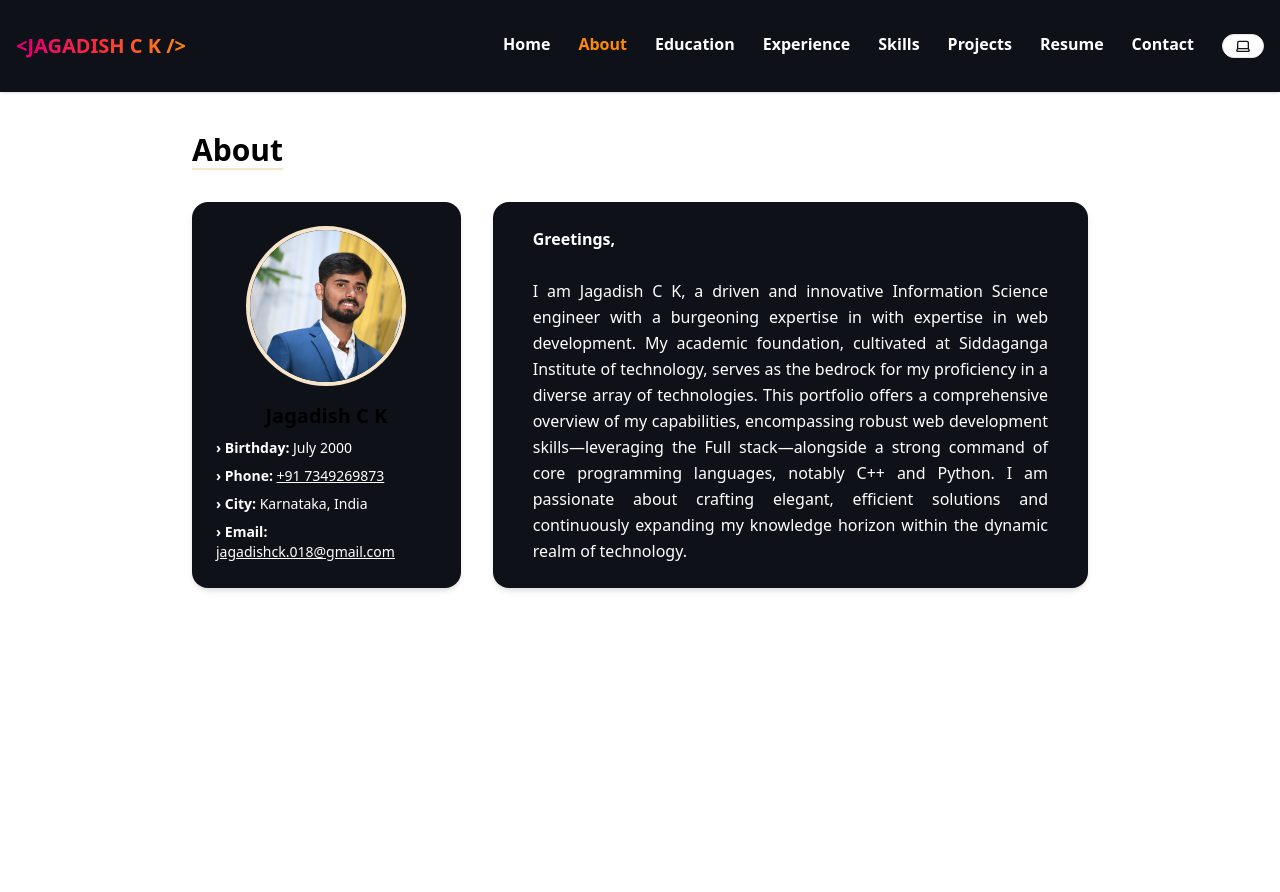
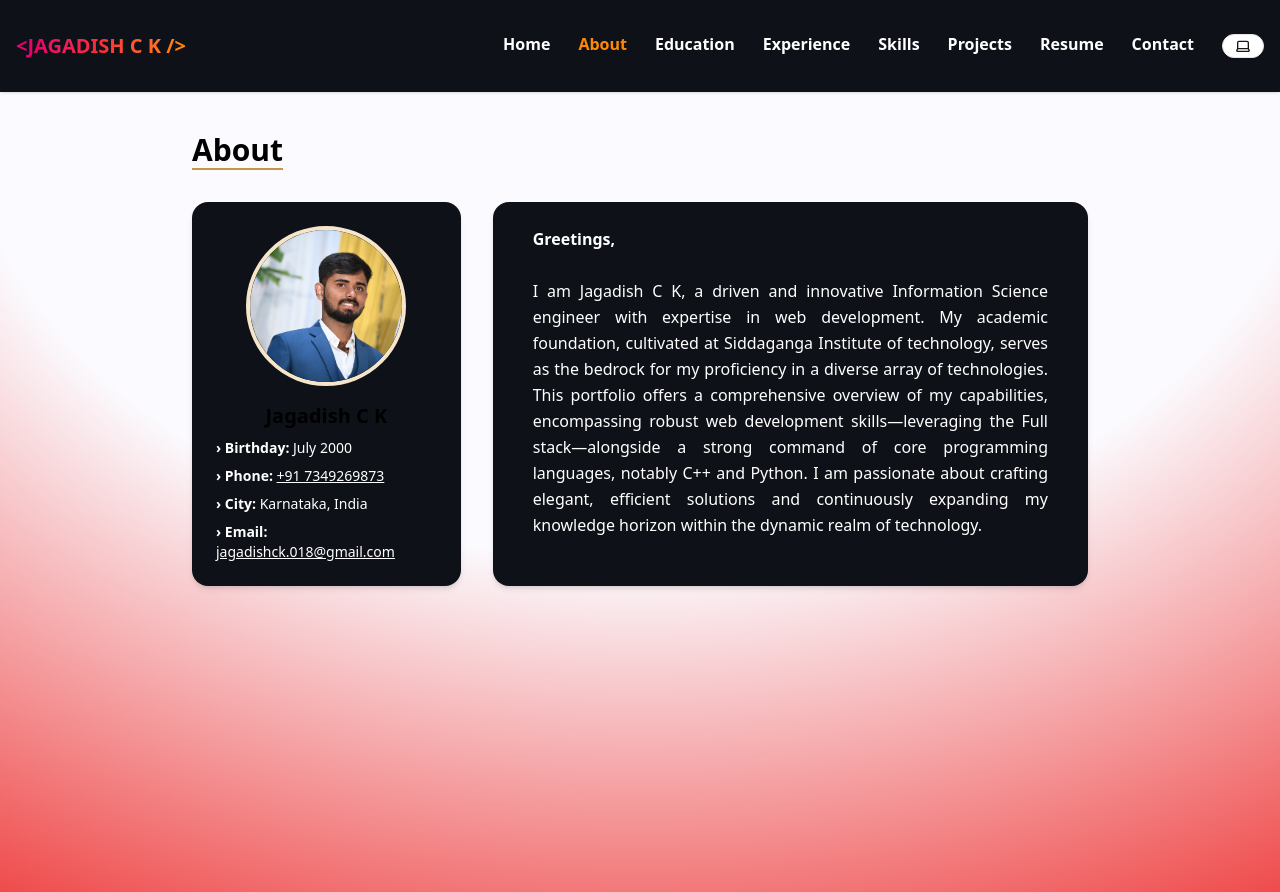
Before and after one commit to jagadish018/jagadish-ck, a Next.js app: page /block/about-block in a window 1280 px wide. Built offline with nearby package versions, Linux system fonts and the light colour scheme.

Commit message:
Refactor multiple components to improve structure and styling; remove unnecessary classes and enhance readability. Update global styles for better background gradients.

```diff
--- a/app/block/about-block/AboutBlock.tsx
+++ b/app/block/about-block/AboutBlock.tsx
@@ -3,10 +3,10 @@ import Image from "next/image";
 
 const AboutBlock = () => {
   return (
-    <div className="min-h-screen px-4 md:px-16 py-10 bg-white dark:bg-[#0A0A0A]  text-black dark:text-white">
+    <div className="min-h-screen px-4 md:px-16 py-10   text-black dark:text-white">
       {/* Header */}
       <div className="mb-8">
-        <h2 className="text-2xl md:text-3xl font-semibold border-b-2 border-[#f6e5c8] inline-block">
+        <h2 className="text-2xl md:text-3xl font-semibold border-b-2 border-[#c49647] inline-block">
           About
         </h2>
       </div>
@@ -64,16 +64,15 @@ const AboutBlock = () => {
             <strong>Greetings,</strong>
             <br />
             <br />I am Jagadish C K, a driven and innovative Information Science
-            engineer with a burgeoning expertise in with expertise in web
-            development. My academic foundation, cultivated at Siddaganga
-            Institute of technology, serves as the bedrock for my proficiency in
-            a diverse array of technologies. This portfolio offers a
-            comprehensive overview of my capabilities, encompassing robust web
-            development skills—leveraging the Full stack—alongside a strong
-            command of core programming languages, notably C++ and Python. I am
-            passionate about crafting elegant, efficient solutions and
-            continuously expanding my knowledge horizon within the dynamic realm
-            of technology.
+            engineer with expertise in web development. My academic foundation,
+            cultivated at Siddaganga Institute of technology, serves as the
+            bedrock for my proficiency in a diverse array of technologies. This
+            portfolio offers a comprehensive overview of my capabilities,
+            encompassing robust web development skills—leveraging the Full
+            stack—alongside a strong command of core programming languages,
+            notably C++ and Python. I am passionate about crafting elegant,
+            efficient solutions and continuously expanding my knowledge horizon
+            within the dynamic realm of technology.
           </p>
         </div>
       </div>
--- a/app/block/contact-block/ContactBlock.tsx
+++ b/app/block/contact-block/ContactBlock.tsx
@@ -7,7 +7,7 @@ const ContactBlock = () => {
 
 
   return (
-    <div className="dark:bg-[#0A0A0A] min-h-screen flex flex-col font-inter mt-2">
+    <div className=" min-h-screen flex flex-col font-inter mt-2">
       <div className="mb-8 text-center">
         <h2 className="text-2xl md:text-3xl font-semibold border-b-2 border-[#c49647] inline-block">
           Contact
--- a/app/block/eduction-block/EducationBlock.tsx
+++ b/app/block/eduction-block/EducationBlock.tsx
@@ -22,7 +22,7 @@ const ContactBlock = () => {
   ];
 
   return (
-    <div className="dark:bg-[#0A0A0A] min-h-screen flex flex-col items-center font-inter px-4 py-6">
+    <div className=" min-h-screen flex flex-col items-center font-inter px-4 py-6">
       <div className="mb-8 text-center">
         <h2 className="text-2xl md:text-3xl font-semibold border-b-2 border-[#c49647] inline-block">
           Education
--- a/app/block/experience-block/ExperienceCard.tsx
+++ b/app/block/experience-block/ExperienceCard.tsx
@@ -29,7 +29,7 @@ const experiences: Experience[] = [
 
 const ExperienceCard: React.FC = () => {
   return (
-    <div className="bg-transparent dark:bg-neutral min-h-screen flex flex-col items-center justify-center p-6">
+    <div className="bg-transparent  min-h-screen flex flex-col items-center justify-center p-6">
       {/* Section Title */}
       <div className="mb-10 text-center text-black dark:text-white">
         <h2 className="text-2xl md:text-3xl font-semibold border-b-2 border-[#c49647] inline-block text-black dark:text-white">
--- a/app/block/hero-block/HeroBlock.tsx
+++ b/app/block/hero-block/HeroBlock.tsx
@@ -44,7 +44,7 @@ const socialLinks = [
 
 const HeroPage = () => {
   return (
-    <div className="h-screen bg-white dark:bg-[#0A0A0A] text-black dark:text-white flex items-center justify-center px-4 relative">
+    <div className="h-screen  text-black dark:text-white flex items-center justify-center px-4 relative">
       {/* Radial Gradient Background */}
       <div
         className="absolute inset-0 -z-10 h-full w-full px-5 py-24
--- a/app/block/projects-block/ProjectPage.tsx
+++ b/app/block/projects-block/ProjectPage.tsx
@@ -45,7 +45,7 @@ const ProjectPage = () => {
   ];
 
   return (
-    <div className="dark:bg-[#0A0A0A] min-h-screen font-inter px-4 py-10">
+    <div className=" min-h-screen font-inter px-4 py-10">
       <div className="mb-8 text-center">
         <h2 className="text-2xl md:text-3xl font-semibold border-b-2 border-[#c49647] inline-block">
           Projects
--- a/app/block/skills-block/SkillsCard.tsx
+++ b/app/block/skills-block/SkillsCard.tsx
@@ -10,7 +10,7 @@ export default function SkillsCard({ title, Icon, link }: SkillsCardProps) {
       href={link}
       target="_blank"
       rel="noopener noreferrer"
-      className="flex flex-col items-center justify-center p-4 rounded-lg border border-[#0e1117] bg-transparent dark:bg-[#0e1117] dark:shadow-lg hover:scale-105 transition-transform duration-300 w-24 h-24 sm:w-28 sm:h-28"
+      className="flex flex-col items-center justify-center p-4 rounded-lg border border-[#0e1117] dark:border-white bg-transparent dark:bg-[#0e1117] dark:shadow-lg hover:scale-105 transition-transform duration-300 w-24 h-24 sm:w-28 sm:h-28"
     >
       <div className="w-10 h-10 sm:w-12 sm:h-12">
         <Icon className="w-full h-full" />
--- a/app/block/skills-block/SkillsPage.tsx
+++ b/app/block/skills-block/SkillsPage.tsx
@@ -94,13 +94,13 @@ export default function SkillsPage() {
   ];
 
   return (
-    <div className="min-h-screen dark:bg-neutral dark:text-white text-black p-8">
+    <div className="min-h-screen  dark:text-white text-black p-8">
       <div className="mb-8 text-center">
         <h2 className="text-2xl md:text-3xl font-semibold border-b-2 border-[#c49647] inline-block">
           Technical Skills
         </h2>
       </div>
-      <div className="grid grid-cols-2 sm:grid-cols-3 md:grid-cols-4 gap-2">
+      <div className="grid grid-cols-2 sm:grid-cols-3 md:grid-cols-4 gap-4">
         {skills.map((skill, idx) => (
           <SkillsCard
             key={idx}
--- a/app/globals.css
+++ b/app/globals.css
@@ -115,7 +115,13 @@
   * {
     @apply border-border outline-ring/50;
   }
+
   body {
     @apply bg-background text-foreground;
+    background: radial-gradient(175% 175% at 50% 10%, #fbfbff 30%, #ef4444 60%, #7c3aed 100%);
+  }
+
+  .dark body {
+    background: radial-gradient(175% 175% at 50% 10%, #000 30%, #ef4444 60%, #fb923c 100%);
   }
 }
--- a/components/Container.tsx
+++ b/components/Container.tsx
@@ -4,7 +4,7 @@ const Container = (props: PropsWithChildren & { className?: string }) => {
   return (
     <div
       className={
-        "w-full px-4 md:w-3xl md:px-0 lg:w-5xl md:mx-auto bg-white dark:bg-black text-black dark:text-white flex flex-col" +
+        "w-full px-4 md:w-3xl md:px-0 lg:w-5xl md:mx-auto b text-black dark:text-white flex flex-col" +
         (props.className || "")
       }
     >
```
